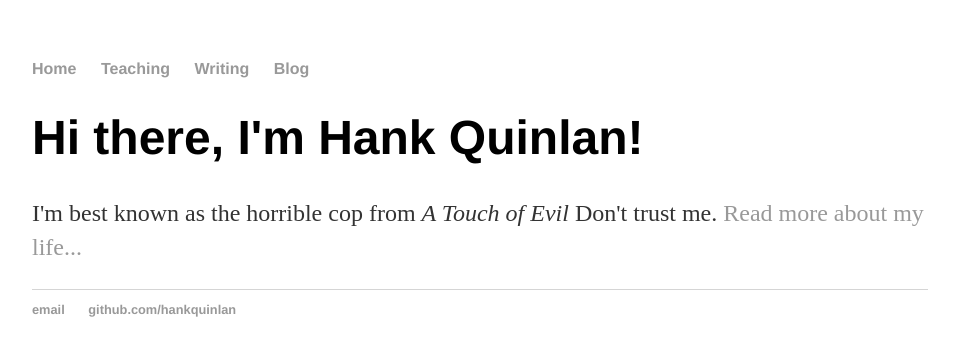
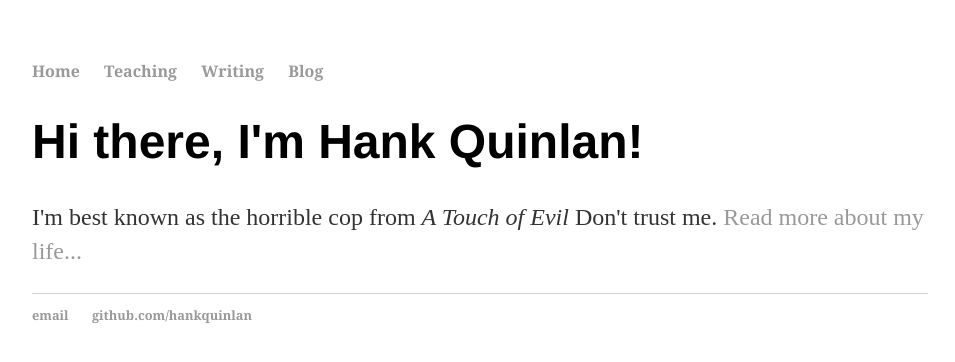
Before and after one commit to uzunovam/uzunovam, a Jekyll site: the page built from index.html, in a window 1280 px wide. Shown: the top 362 px of the page, without its empty margins (160-1115 px from the left). Built offline with Jekyll 4.4.1, drawn with Linux system fonts in a browser that asks for light colours.

Commit message:
Update main.css

```diff
--- a/css/main.css
+++ b/css/main.css
@@ -3,7 +3,7 @@ body {
     width: 70%;
 }
 nav ul, footer ul {
-    font-family:'Helvetica', 'Arial', 'Sans-Serif';
+    font-family:'Georgia', 'Sans-Serif';
     padding: 0px;
     list-style: none;
     font-weight: bold;
```
